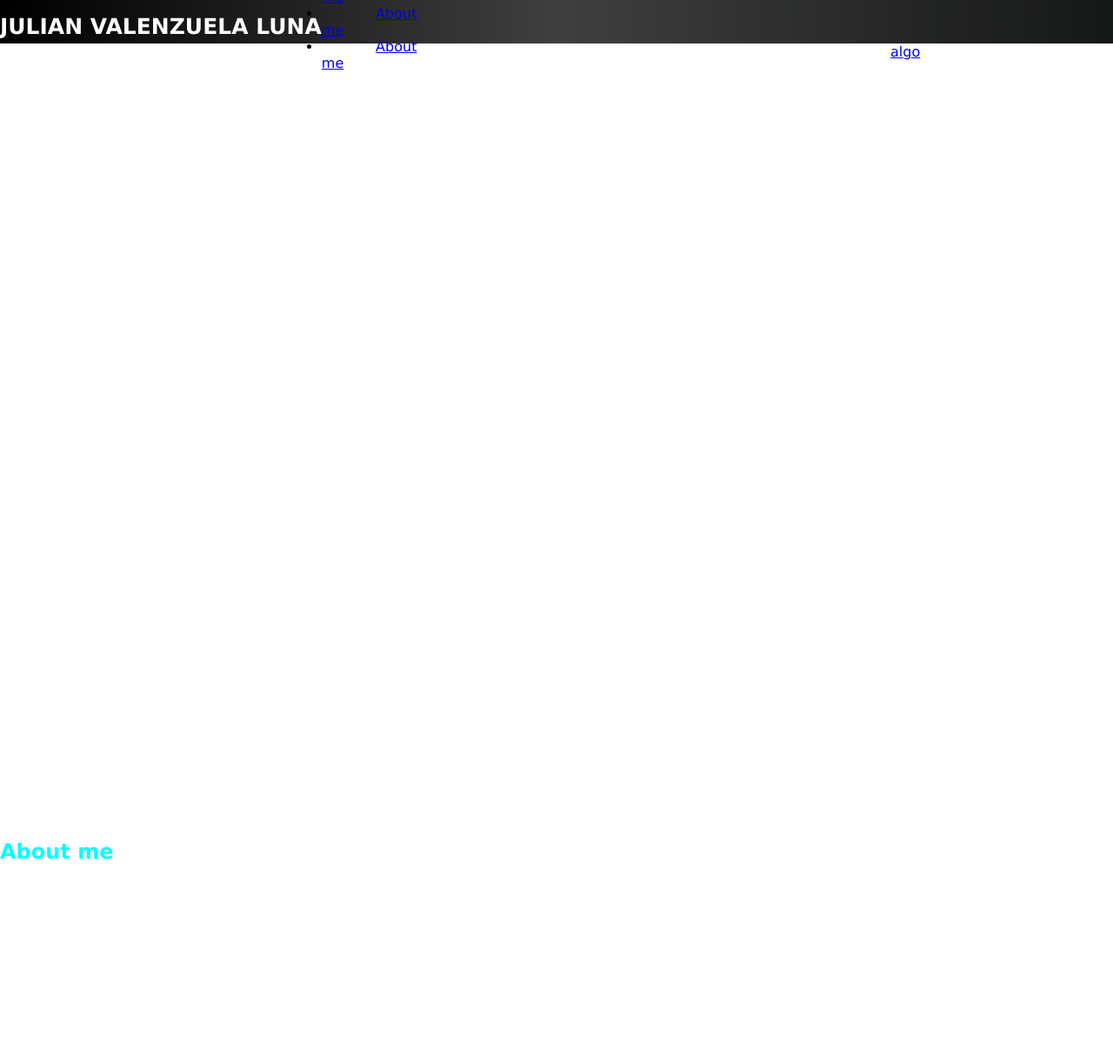
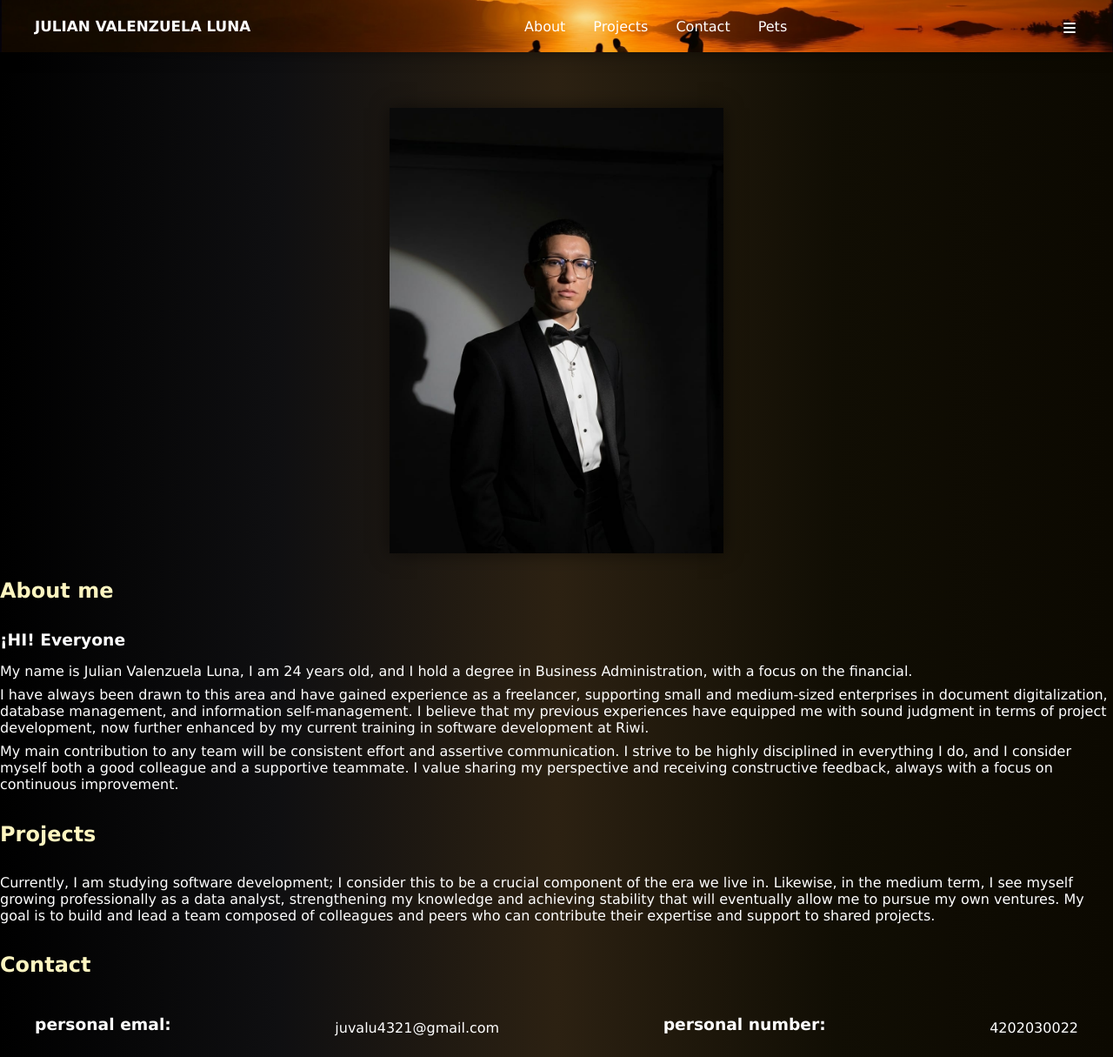
Before and after one commit to julianvlz21/I-am, a plain HTML site: page html y css/html/task_1/portafolios.html in a window 1280 px wide. Shown: the whole page at 87% size. Before the commit the page ends 993 px from the top, so only its background shows below. Drawn offline with Linux system fonts and the light colour scheme.

Commit message:
adelanto_html

```diff
--- a/html y css/css/task_1/bien_styles.css
+++ b/html y css/css/task_1/bien_styles.css
@@ -36,8 +36,8 @@ overflow:visible ;
 
 
 .contenidos:active {
-  transform: scale(0.95);
-  transition: transform 0.1s ease;
+    transform: scale(0.95);
+    transition: transform 0.1s ease;
 }
 
 /* .contenidos:checked ~ .content {
@@ -51,7 +51,7 @@ background-color: rgba(63, 71, 69, 0.199);
     height: 10%;
     top: 37%;
     padding-top: 20px;
-    padding-bottom: 15px;
+    padding-bottom: 17px;
 
 }
 .link{
--- /dev/null
+++ b/html y css/css/task_1/pets.css
@@ -0,0 +1,44 @@
+*{
+    margin: 0;
+    padding: 0;
+    box-sizing: border-box;
+    font-family: 'Lucida Sans', 'Lucida Sans Regular', 'Lucida Grande', 'Lucida Sans Unicode', Geneva, Verdana, sans-serif;
+}
+
+body {
+    height: 100vh;
+    background-color: #ffffff;
+    /* background:linear-gradient(to right, rgb(0, 0, 0), rgb(15, 15, 17), rgb(44, 33, 18), rgb(17, 14, 4), rgb(12, 9, 1)); */
+    background-image: url(../image/fondo_pets.jpg);
+    background-size: cover;
+    background-position: center;
+}
+
+section{
+    display: flex;
+    width: 600px;
+    height: 430px;
+}
+
+section img {
+    width: 0px;
+    flex-grow: 1;
+    object-fit: over;
+    opacity: .8;
+    transition: .5s ease;
+}
+section img:hover{
+    width: 300px;
+    opacity: 1;
+    filter:contrast(120%)
+}
+
+h2 {
+    margin-bottom: 2rem;
+    color: #fff6c0;
+}
+
+p {
+    margin-bottom: 0.5rem;
+    justify-content: center;
+}
--- a/html y css/css/task_1/port_styles.css
+++ b/html y css/css/task_1/port_styles.css
@@ -5,33 +5,130 @@
     font-family: 'Lucida Sans', 'Lucida Sans Regular', 'Lucida Grande', 'Lucida Sans Unicode', Geneva, Verdana, sans-serif;
 }
 
-header {
-    position: relative;
-    display: flex;
-    align-items: center;
-    background:linear-gradient(to right, rgb(0, 0, 0), rgb(63, 63, 65), rgb(21, 24, 21));
-    width: 100%;
-    height: 50px;
-    margin: 0;
+body {
+    height: 100vh;
+    background-color: #ffffff;
+    background:linear-gradient(to right, rgb(0, 0, 0), rgb(15, 15, 17), rgb(44, 33, 18), rgb(17, 14, 4), rgb(12, 9, 1));
+    /* background-image: url(../image/fondo_portafolios.jpg); */
+    background-size: cover;
+    background-position: center;
+    overflow: auto;
 }
 
-nav h1 {
-    font-size: 25px;
-    color: white;
-    font-family: 'Lucida Sans', 'Lucida Sans Regular', 'Lucida Grande', 'Lucida Sans Unicode', Geneva, Verdana, sans-serif;
-    margin-top:3% ;
+li {
+list-style: none;
 }
 
 a {
-padding-left: 80%;
-padding-top:auto;
+    text-decoration: none;
+    color: #fff;
+    font-size: 1rem;
+    /* transition: 1s, width 1s, height 1s; */
+}
+
+a:hover {
+    color: #fff6c0;
+    background-color: #0000003b;
+    height: 0;
+    width: 0;
+    padding: 35% 20%;
+    margin: 0;
+    /*
+    font-size: 18px;*/
+}
+header {
+    position: relative;
+    padding: 0 2rem;
+    background-image: url(../image/paisaje.jpg);
+    background-position: center;
+    background-size: cover;
+    box-shadow: 0px 0px 20px rgba(0, 0, 0, 0.5)
+    /* background:linear-gradient(to right, rgb(0, 0, 0), rgb(63, 63, 65), rgb(21, 24, 21));
+    font-weight:bold */
+}
+
+section {
+    color: #ffffff;
+    font-size: 0,7rem;
+}
+
+h2 {
+    margin-bottom: 2rem;
+    color: #fff6c0;
+}
+
+h3{
+    margin-bottom: 1rem;
 
 }
 
-#about_me {
-    padding-top: 70%;
-    margin-bottom:0;
-    color: aqua;
+p {
+    margin-bottom: 0.5rem;
+    justify-content: center;
+}
+.bar {
+    width: 110%;
+    height: 60px;
+    max-width: 1200px;
+    margin: 0 auto;
+    display: flex;
+    align-items: center;
+    justify-content: space-between;
+}
+
+.bar .autor {
+    font-size: 0.7rem;
+    font-weight: bold;
+    color: #fff;
+}
+
+.bar .options {
+    display: flex;
+    gap: 2rem;
+}
+
+.bar .dropdown {
+    color: #fff;
+    font-size: 1.5rem;
+    cursor:pointer;
+}
+
+.myself{
+    height: 30%;
+    width: 30%;
+    margin-top: 5%;
+    margin-left: 35%;
+    box-shadow: 0px 0px 20px rgba(0, 0, 0, 0.5) ;
+    transition: 0.5s ease;
+}
+section .myself:hover {
+    cursor: url("../image/mano.png"), auto;
+    transform: scale(1.05);
+}
+
+section .myself:active {
+    transform: scale(0.95);
+}
+
+#about_me{
+    padding-top: 2%;
+}
+
+#projects{
+    padding-top: 2%;
 
 }
+
+#contact{
+    padding-top: 2%;
+}
+.data{
+    width: 110%;
+    height: 60px;
+    max-width: 1200px;
+    margin: 0 auto;
+    display: flex;
+    align-items: center;
+    justify-content: space-between;
+}
 /* https://www.youtube.com/watch?v=GdrbE-s5DgQ&t=484s */
--- a/html y css/html/task_1/portafolios.html
+++ b/html y css/html/task_1/portafolios.html
@@ -8,22 +8,56 @@
     <link rel="stylesheet" href="https://cdnjs.cloudflare.com/ajax/libs/font-awesome/7.0.1/css/all.min.css" integrity="sha512-2SwdPD6INVrV/lHTZbO2nodKhrnDdJK9/kg2XD1r9uGqPo1cUbujc+IYdlYdEErWNu69gVcYgdxlmVmzTWnetw==" crossorigin="anonymous" referrerpolicy="no-referrer" />
 </head>
 <body>
+
     <header>
         <nav class="bar">
-            <h1>JULIAN VALENZUELA LUNA</h1>
+                <div class="autor"><h1>JULIAN VALENZUELA LUNA</h1></div>
+
+                <ul class="options">
+                    <li><a href="#about_me">About</a></li>
+                    <li><a href="#projects">Projects</a></li>
+                    <li><a href="#contact">Contact</a></li>
+                    <li><a href="pets.html">Pets</a></li>
+                </ul>
+
+            <div class="dropdown">
+                <a href="bienvenida.html"><i class="fa-solid fa-bars"></i></a>
+            </div>
         </nav>
-        <ul>
-            <li><a href="#about_me"> About me</a></li>
-            <li><a href="#about_me"> About me</a></li>
-            <li><a href="#about_me"> About me</a></li>
-        <ul>
+    </header>
 
-    </header>
-    <div>
-        <a href="bienvenida.html">algo</a>
-    </div>
-    <section>
-        <h2 id="about_me">About me</h2>
-    </section>
+    <main>
+        <section>
+            <img class="myself" src="../../css/image/myself.jpg" alt="">
+        </section>
+
+        <section id="about_me">
+            <article>
+                <h2>About me</h2>
+                <h3>¡HI! Everyone</h3>
+                <p>My name is Julian Valenzuela Luna, I am 24 years old, and I hold a degree in Business Administration, with a focus on the financial.</p>
+                <p>I have always been drawn to this area and have gained experience as a freelancer, supporting small and medium-sized enterprises in document digitalization, database management, and information self-management. I believe that my previous experiences have equipped me with sound judgment in terms of project development, now further enhanced by my current training in software development at Riwi.</p>
+                <p>My main contribution to any team will be consistent effort and assertive communication. I strive to be highly disciplined in everything I do, and I consider myself both a good colleague and a supportive teammate. I value sharing my perspective and receiving constructive feedback, always with a focus on continuous improvement.</p>
+            </article>
+        </section>
+
+        <section id="projects">
+            <article>
+                <h2>Projects</h2>
+
+                <p>Currently, I am studying software development; I consider this to be a crucial component of the era we live in. Likewise, in the medium term, I see myself growing professionally as a data analyst, strengthening my knowledge and achieving stability that will eventually allow me to pursue my own ventures. My goal is to build and lead a team composed of colleagues and peers who can contribute their expertise and support to shared projects.</p>
+            </article>
+
+        </section>
+        <section id="contact">
+            <h2>Contact</h2>
+            <article class="data">
+                <h3>personal emal:</h3>
+                <p>juvalu4321@gmail.com</p>
+                <h3>personal number:</h3>
+                <p>4202030022</p>
+            </article>
+        </section>
+    </main>
 </body>
 </html>
```
Also changed, not shown: html y css/html/task_1/bienvenida.html (+2 -2 lines), html y css/html/task_1/pets.html (+22 -0 lines), html y css/css/image/Lola.jpeg (added), html y css/css/image/Samy.jpg (added), html y css/css/image/completa.jpg (added), html y css/css/image/fondo_pets.jpg (added), html y css/css/image/mano.png (added), html y css/css/image/myself.jpg (added), html y css/css/image/paisaje amarillo.jpg (added), html y css/css/image/paisaje.jpg (added), 2 other files.
